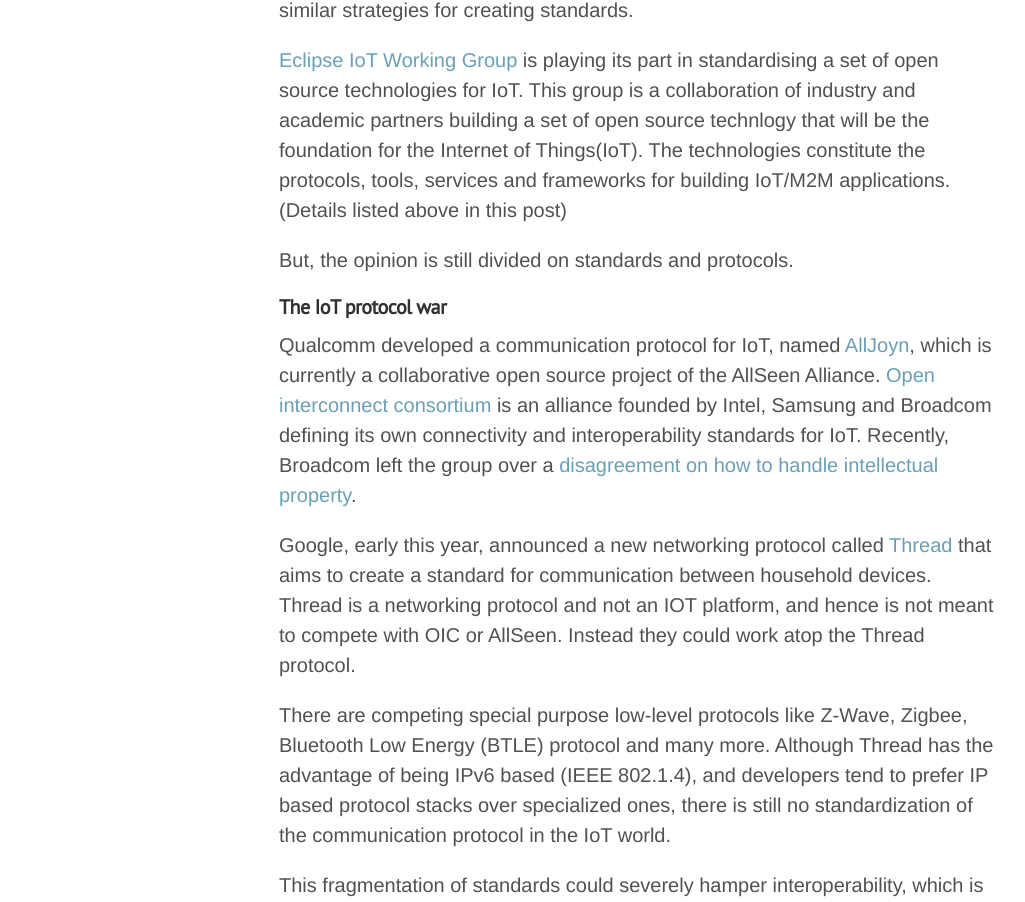
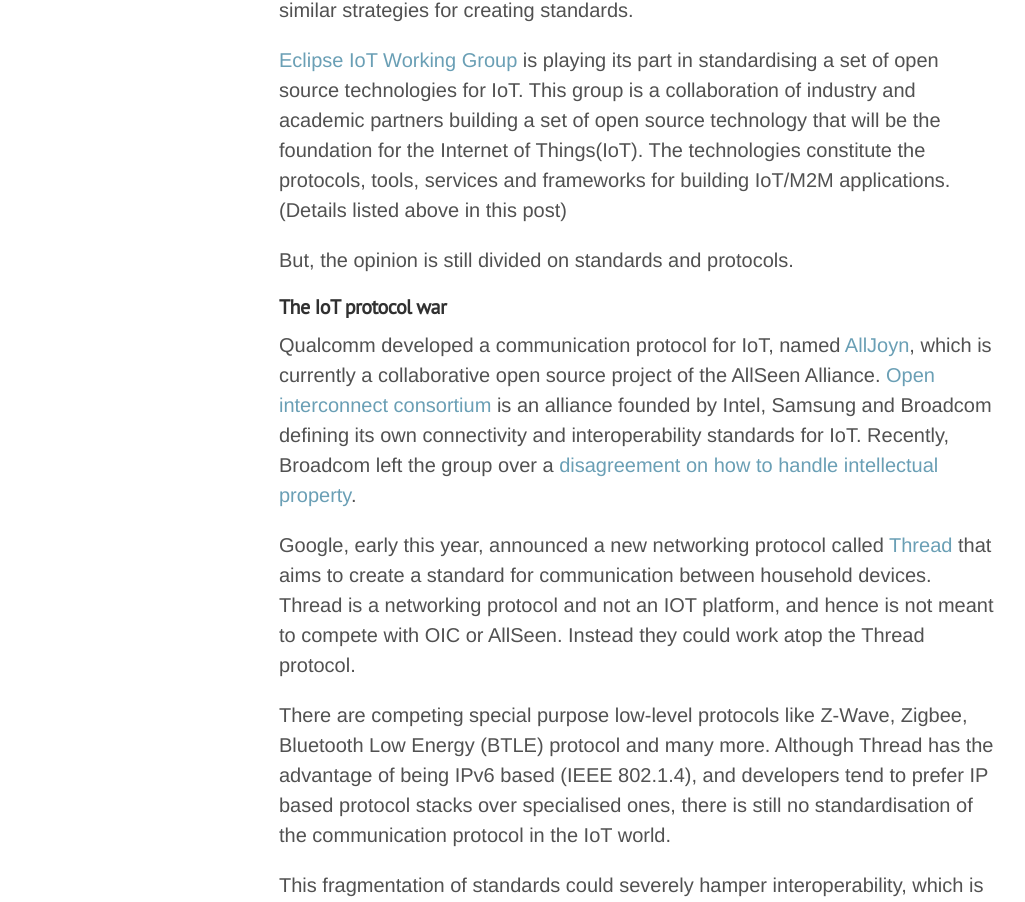
Before and after one commit to msanand/msanand.github.io, a Jekyll site: the page built from _posts/2014-11-10-IoT-internet-of-things-good-bad-ugly.md, in a window 1280 px wide and 1400 px high, scrolled down 6804 px. Shown: the part 211-1113 px from the top of the window, without its empty margins (1-1026 px from the left). Built offline with Jekyll 4.4.1, drawn with Linux system fonts in a browser that asks for light colours; nearby versions of some CDN libraries; Markdown is read by kramdown in place of the engine named in the settings; comment, search, counter and statistics services are not loaded; some of the changed text lies outside the part shown.

Commit message:
Fix typos in IoT post

```diff
--- a/_posts/2014-11-10-IoT-internet-of-things-good-bad-ugly.md
+++ b/_posts/2014-11-10-IoT-internet-of-things-good-bad-ugly.md
@@ -150,7 +150,7 @@
 
 Google and Nest are making [significant strides](http://www.forbes.com/sites/parmyolson/2014/06/24/google-nest-smart-home-internet-of-things/) in establishing the [Nest Platform](https://developer.nest.com/) as the foundation for all consumer-based IoT devices and their software. All major players like Cisco, Qualcomm, IBM, Broadcom, Samsung, Microsoft have similar strategies for creating standards.
 
-[Eclipse IoT Working Group](http://wiki.eclipse.org/IoT) is playing its part in standardising a set of open source technologies for IoT. This group is a collaboration of industry and academic partners building a set of open source technlogy that will be the foundation for the Internet of Things(IoT). The technologies constitute the protocols, tools, services and frameworks for building IoT/M2M applications. (Details listed above in this post)
+[Eclipse IoT Working Group](http://wiki.eclipse.org/IoT) is playing its part in standardising a set of open source technologies for IoT. This group is a collaboration of industry and academic partners building a set of open source technology that will be the foundation for the Internet of Things(IoT). The technologies constitute the protocols, tools, services and frameworks for building IoT/M2M applications. (Details listed above in this post)
 
 But, the opinion is still divided on standards and protocols.
 
@@ -160,7 +160,7 @@
 
 Google, early this year, announced a new networking protocol called [Thread](http://en.wikipedia.org/wiki/Thread_(network_protocol)) that aims to create a standard for communication between household devices. Thread is a networking protocol and not an IOT platform, and hence is not meant to compete with OIC or AllSeen. Instead they could work atop the Thread protocol.
 
-There are competing special purpose low-level protocols like Z-Wave, Zigbee, Bluetooth Low Energy (BTLE) protocol and many more. Although Thread has the advantage of being IPv6 based (IEEE 802.1.4), and developers tend to prefer IP based protocol stacks over specialized ones, there is still no standardization of the communication protocol in the IoT world.
+There are competing special purpose low-level protocols like Z-Wave, Zigbee, Bluetooth Low Energy (BTLE) protocol and many more. Although Thread has the advantage of being IPv6 based (IEEE 802.1.4), and developers tend to prefer IP based protocol stacks over specialised ones, there is still no standardisation of the communication protocol in the IoT world.
 
 This fragmentation of standards could severely hamper interoperability, which is one of the pillars of IoT.
 
@@ -253,7 +253,7 @@
 
 Is Fire Sale a real possibility?
 
-Fire Sale is the main theme of the Die Hard film - Live Free or Die Hard. It is an all-out cyberwarfare attack that performs a three-stage systematic attack on a nation's computer infrastructure - shutting down transportation systems, disabling financial systems and turning off public utility systems.
+Fire Sale is the main theme of the Die Hard film - Live Free or Die Hard. It is an all-out cyber-warfare attack that performs a three-stage systematic attack on a nation's computer infrastructure - shutting down transportation systems, disabling financial systems and turning off public utility systems.
 
 With IoT, this fictitious threat could very well become a real threat! Actually, a [small scale secret experimental attack](http://edition.cnn.com/2007/US/09/26/power.at.risk/) was performed by the US Department of Energy in Idaho, where a power plants control system was hacked, changing the operating cycle of a generator and sending it out of control.
 
```
Also changed, not shown: other parts of _posts/2014-11-10-IoT-internet-of-things-good-bad-ugly.md (+2 -2 lines).
